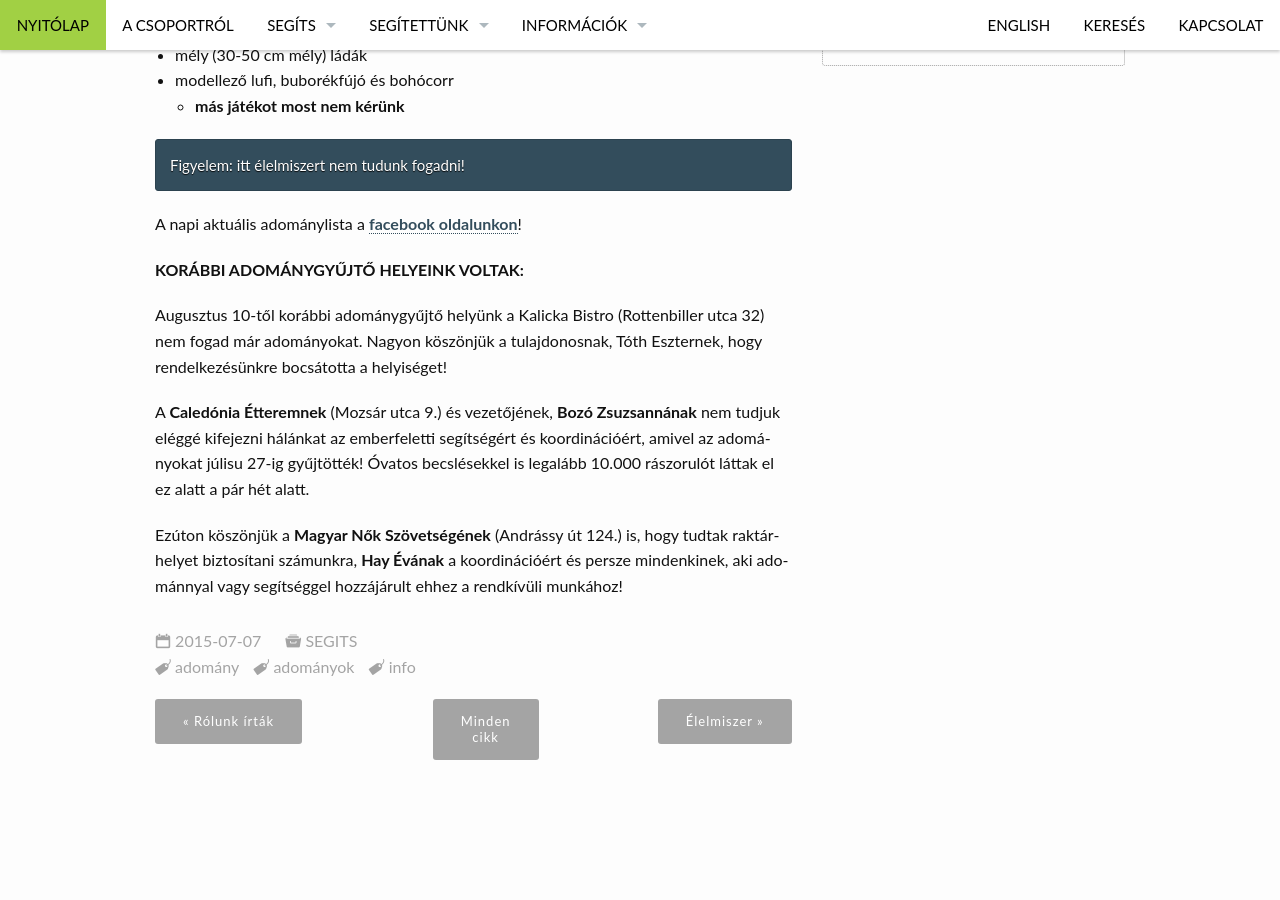
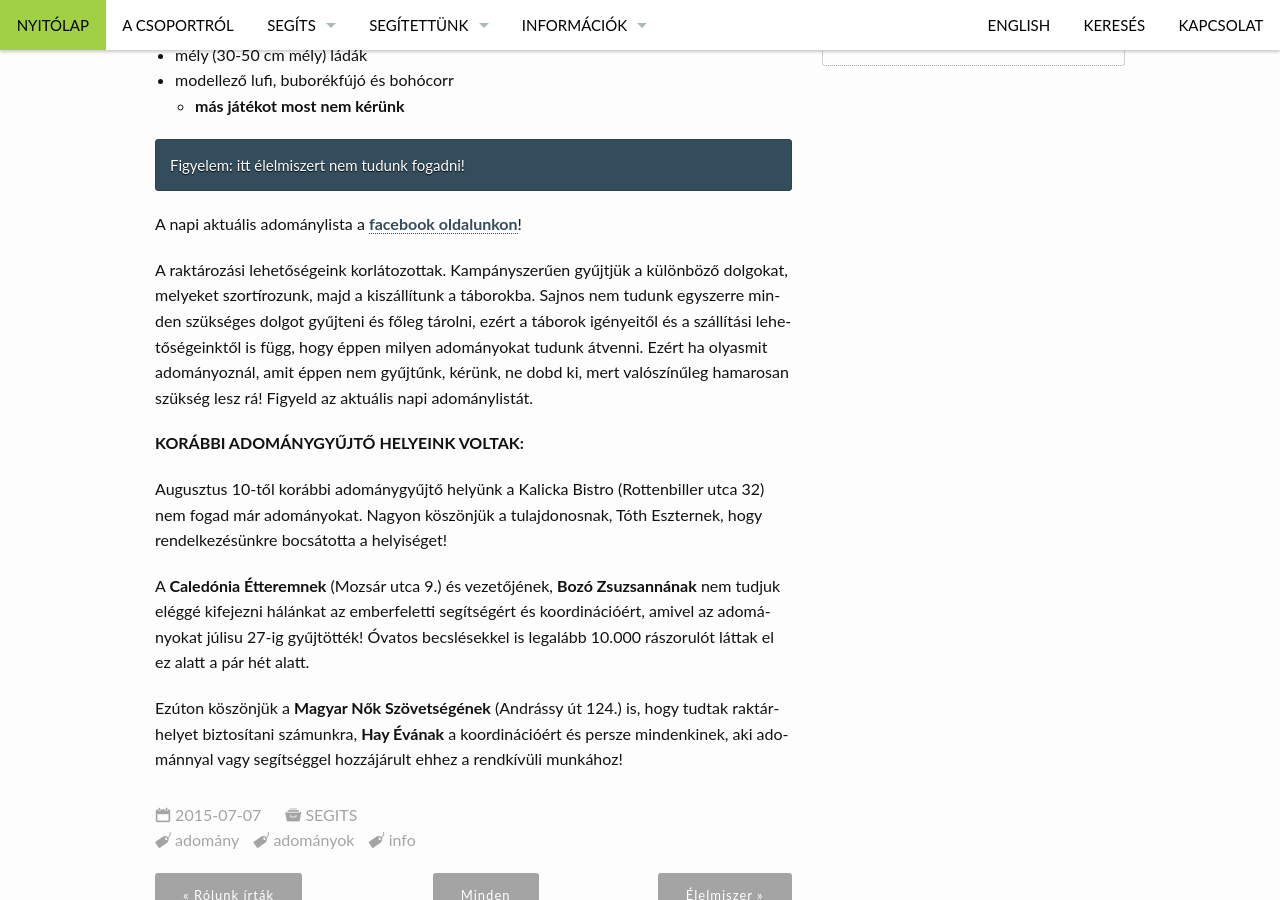
Before and after one commit to migaid/migaid.github.io, a Jekyll site: the page built from _posts/segits/2015-07-07-adomanyok.md, in a window 1280 px wide and 900 px high, scrolled down 1244 px. Built offline with Jekyll 4.4.1, drawn with Linux system fonts in a browser that asks for light colours.

Commit message:
adomany magyarazat

```diff
--- a/_posts/segits/2015-07-07-adomanyok.md
+++ b/_posts/segits/2015-07-07-adomanyok.md
@@ -52,8 +52,9 @@ Az **Arany János utcai raktárban** az alábbi adományokat várjuk:
 
 {% include alert info='Figyelem: itt élelmiszert nem tudunk fogadni!' %}
 
+A napi aktuális adománylista a [facebook oldalunkon](https://www.facebook.com/migrationaidhungary)!
 
-A napi aktuális adománylista a [facebook oldalunkon](https://www.facebook.com/migrationaidhungary)!
+A raktározási lehetőségeink korlátozottak. Kampányszerűen gyűjtjük a különböző dolgokat, melyeket szortírozunk, majd a kiszállítunk a táborokba. Sajnos nem tudunk egyszerre minden szükséges dolgot gyűjteni és főleg tárolni, ezért a táborok igényeitől és a szállítási lehetőségeinktől is függ, hogy éppen milyen adományokat tudunk átvenni. Ezért ha olyasmit adományoznál, amit éppen nem gyűjtűnk, kérünk, ne dobd ki, mert valószínűleg hamarosan szükség lesz rá! Figyeld az aktuális napi adománylistát.
 
 **KORÁBBI ADOMÁNYGYŰJTŐ HELYEINK VOLTAK:**
 
```
